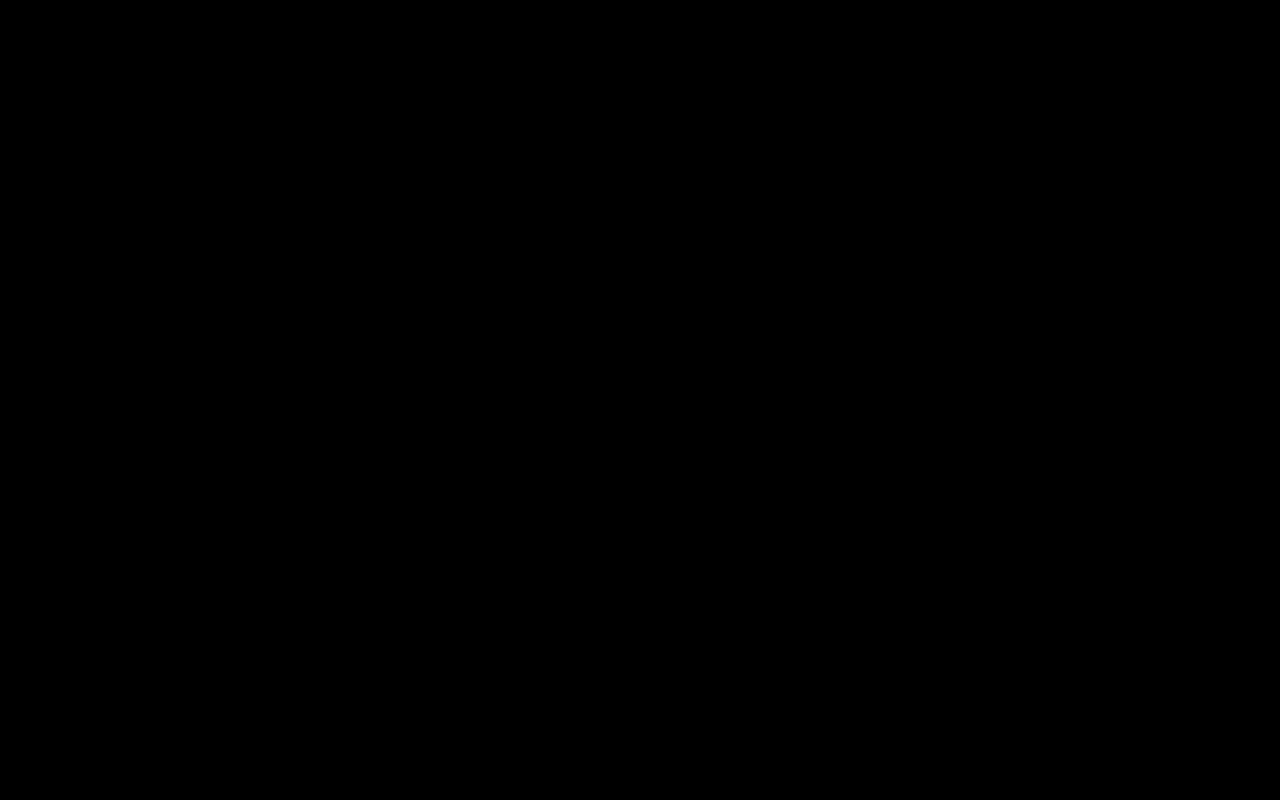
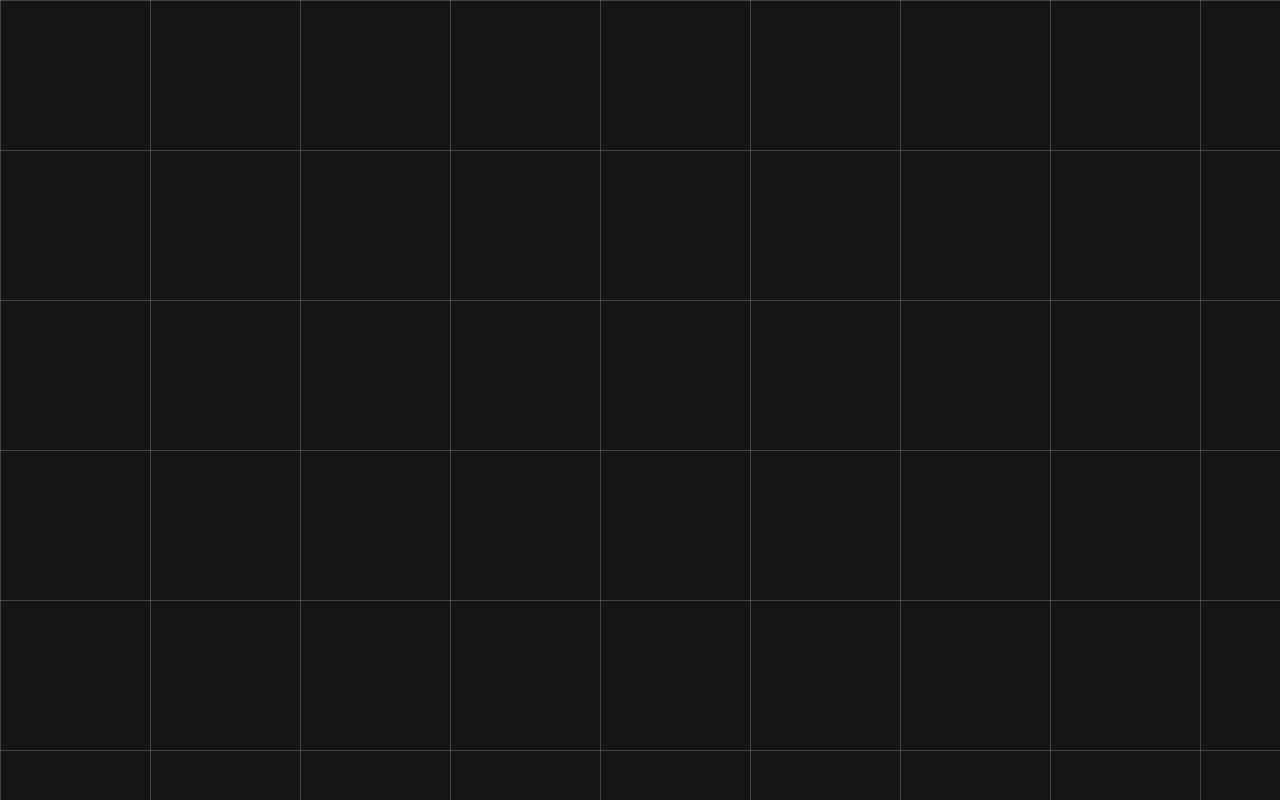
Before and after one commit to trizko/aictl, a Svelte app in the folder frontend/: page / in a window 1280 px wide. Built offline with nearby package versions, Linux system fonts and the light colour scheme.

Commit message:
Update background of frontend to use background image of grid

```diff
--- a/frontend/src/App.svelte
+++ b/frontend/src/App.svelte
@@ -6,20 +6,14 @@
     :global(body) {
         margin: 0;
         padding: 0;
-        background: #000;
-        display: grid;
-        grid-template-columns: repeat(auto-fill, minmax(50px, 1fr));
-        grid-auto-rows: 50px;
-        grid-gap: 5px;
-    }
-
-    .grid-item {
-        background: rgba(255, 255, 255, 0.1);
+        background: #000000ea;
+        background-size: 150px 150px;
+        background-image:
+            linear-gradient(to right, rgb(255, 255, 255, 0.2) 1px, transparent 1px),
+            linear-gradient(to bottom, rgb(255, 255, 255, 0.2) 1px, transparent 1px);
     }
 </style>
 
 <main>
-    {#each Array(100).fill() as _}
-        <div class="grid-item"></div>
-    {/each}
+    <div class="grid-item"></div>
 </main>
```
